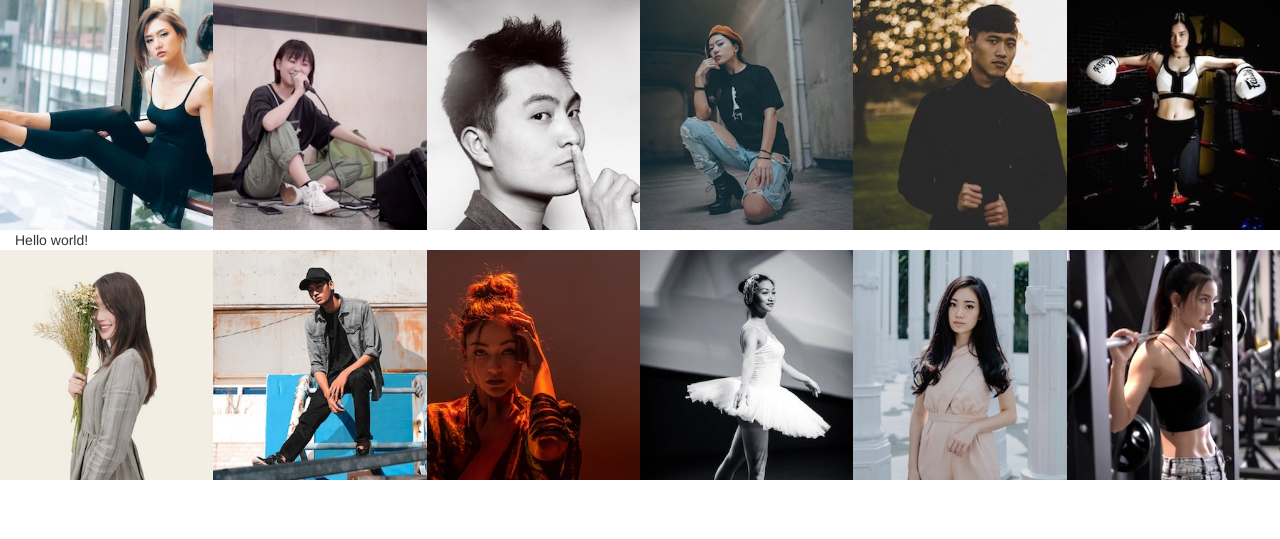
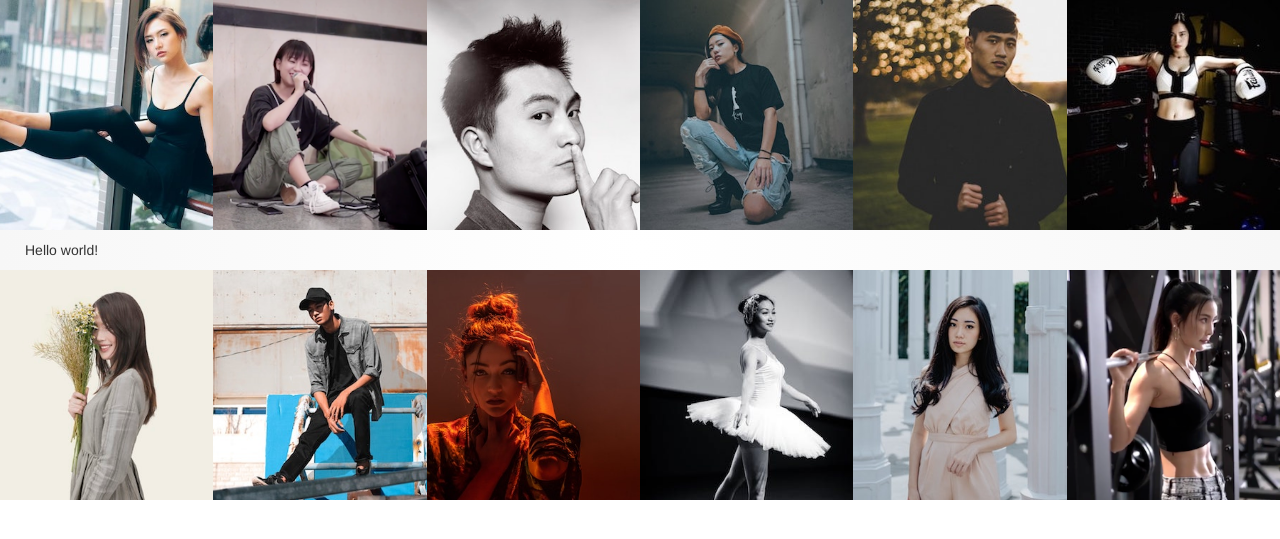
Before and after one commit to harristan/harristan.github.io, a Jekyll site: the page test.html, which Jekyll copies as it is, in a window 1280 px wide. Shown: the top 539 px of the page. Built offline with Jekyll 4.4.1, drawn with Linux system fonts in a browser that asks for light colours.

Commit message:
Update test.html

```diff
--- a/test.html
+++ b/test.html
@@ -40,7 +40,7 @@
 					<div class="col-xs-4" style="background: url('./test-p8.jpeg') no-repeat 50% 10%;background-size: cover"></div>
 				</div>
 
-				<div class="row">
+				<div class="row top-intro">
 					<div class="col-xs-12">Hello world!</div>
 				</div>
 
```
